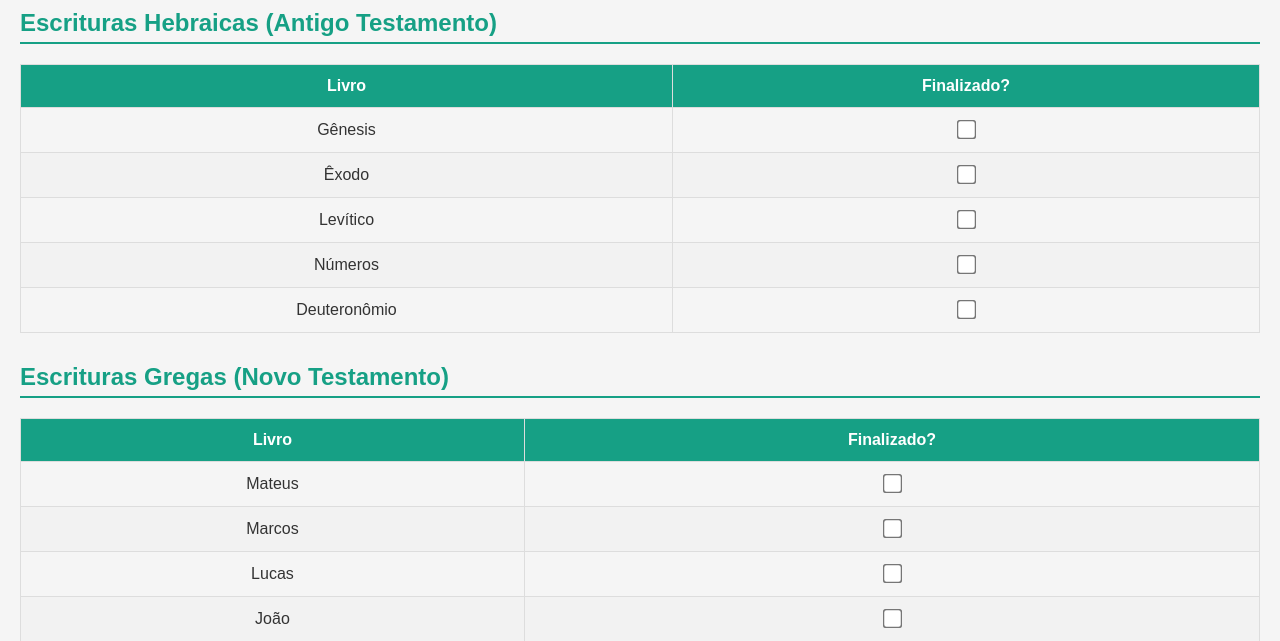
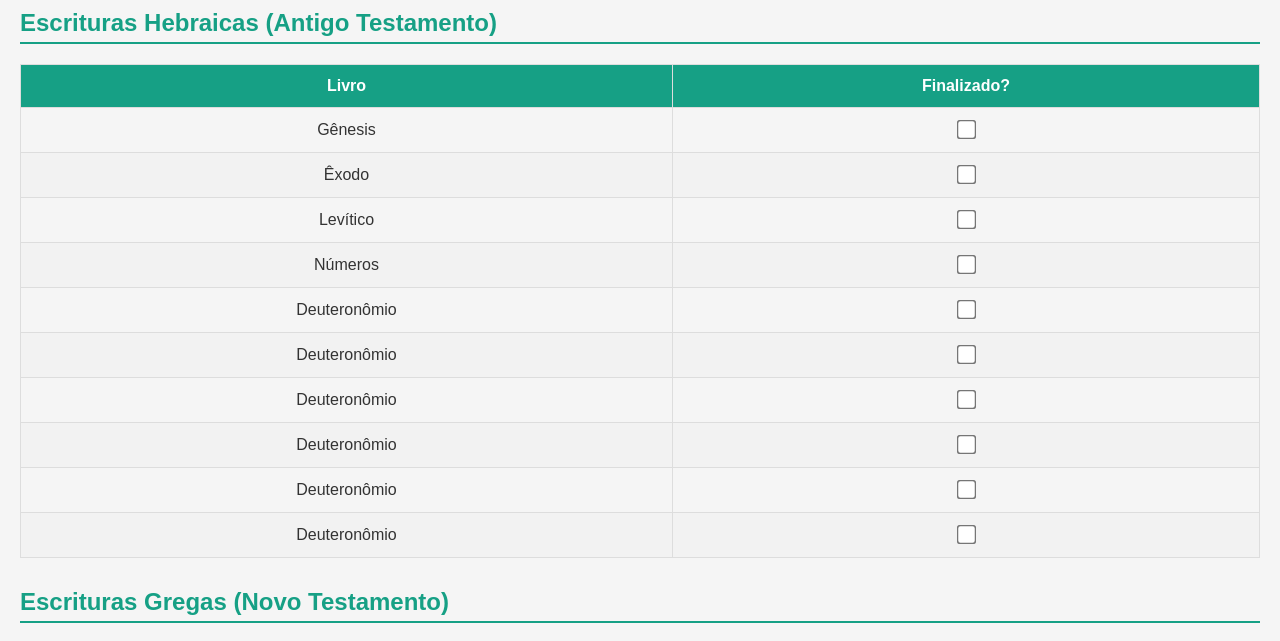
Before and after one commit to josiasjobs/biblia-leitura, a plain HTML site: page index.html in a window 1280 px wide. Shown: the part 79-720 px from the top of the page. Drawn offline with Linux system fonts and the light colour scheme.

Commit message:
Atualizar o index.html

```diff
--- a/index.html
+++ b/index.html
@@ -81,6 +81,12 @@
             <tr><td>Levítico</td><td><input type="checkbox" id="levitico"></td></tr>
             <tr><td>Números</td><td><input type="checkbox" id="numeros"></td></tr>
             <tr><td>Deuteronômio</td><td><input type="checkbox" id="deuteronomio"></td></tr>
+            <tr><td>Deuteronômio</td><td><input type="checkbox" id="deuteronomio"></td></tr>
+            <tr><td>Deuteronômio</td><td><input type="checkbox" id="deuteronomio"></td></tr>
+            <tr><td>Deuteronômio</td><td><input type="checkbox" id="deuteronomio"></td></tr>
+            <tr><td>Deuteronômio</td><td><input type="checkbox" id="deuteronomio"></td></tr>
+            <tr><td>Deuteronômio</td><td><input type="checkbox" id="deuteronomio"></td></tr>
+
             <!-- Adicione os demais livros -->
         </tbody>
     </table>
```
